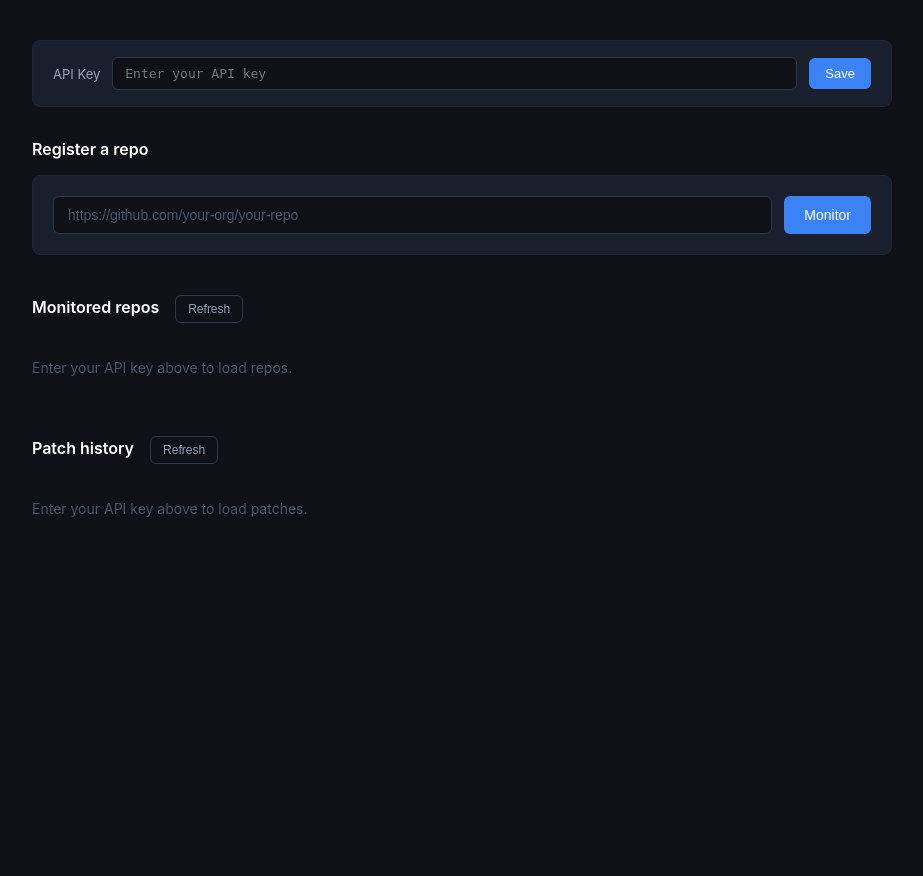
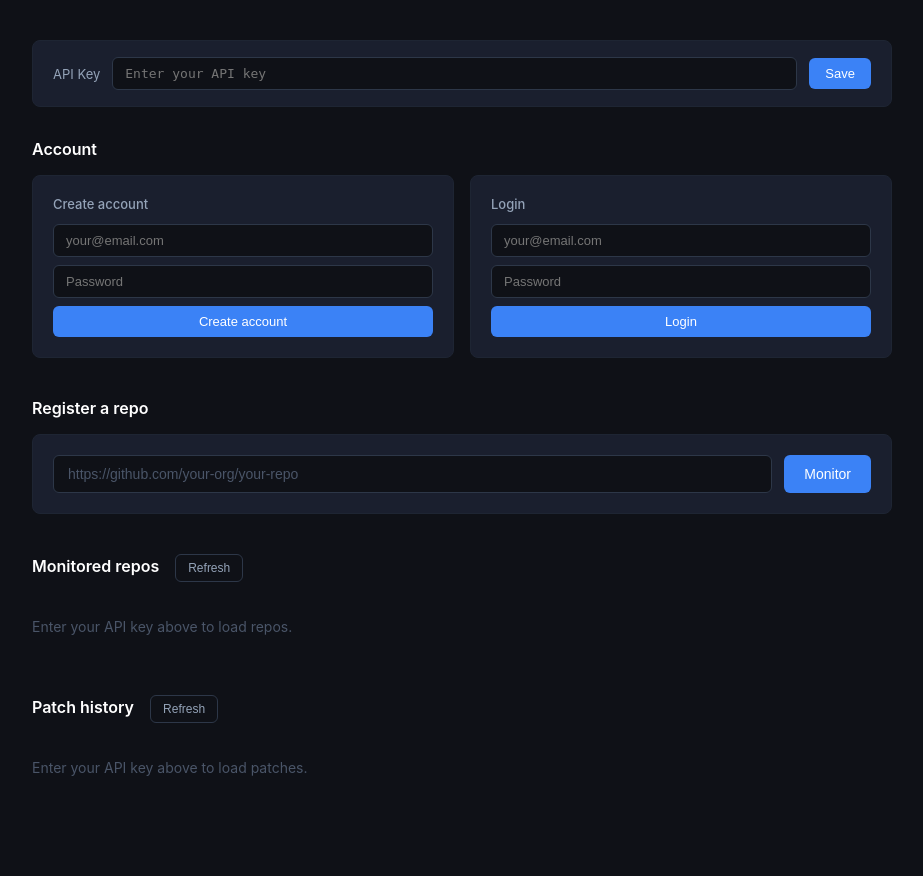
Before and after one commit to jayam-shah/patchpilot, a Python web app: template templates/index.html in a window 1280 px wide. Shown: the part 65-941 px from the top of the page, without its empty margins (178-1101 px from the left). Before the commit the page ends 582 px from the top, so only its background shows below. Run offline with Jinja, Linux system fonts and the light colour scheme; the template is opened without the code that fills it, so the values that code supplies are empty.

Commit message:
Add account registration and login to dashboard

```diff
--- a/templates/index.html
+++ b/templates/index.html
@@ -246,6 +246,35 @@
     </div>
 
     <section>
+        <h2>Account</h2>
+        <div style="display:flex; gap:16px; flex-wrap:wrap;">
+            <div style="flex:1; min-width:240px; background:#1a1f2e; border:1px solid #1e2533; border-radius:8px; padding:20px;">
+                <div style="font-size:13px; color:#94a3b8; margin-bottom:12px; font-weight:500;">Create account</div>
+                <input type="email" id="reg-email" placeholder="your@email.com"
+                    style="width:100%; background:#0f1117; border:1px solid #2d3748; border-radius:6px; padding:8px 12px; color:#e2e8f0; font-size:13px; margin-bottom:8px;" />
+                <input type="password" id="reg-password" placeholder="Password"
+                    style="width:100%; background:#0f1117; border:1px solid #2d3748; border-radius:6px; padding:8px 12px; color:#e2e8f0; font-size:13px; margin-bottom:8px;" />
+                <button onclick="registerUser()"
+                    style="width:100%; background:#3b82f6; color:#fff; border:none; border-radius:6px; padding:8px; font-size:13px; cursor:pointer;">
+                    Create account
+                </button>
+                <div class="msg" id="reg-msg"></div>
+            </div>
+            <div style="flex:1; min-width:240px; background:#1a1f2e; border:1px solid #1e2533; border-radius:8px; padding:20px;">
+                <div style="font-size:13px; color:#94a3b8; margin-bottom:12px; font-weight:500;">Login</div>
+                <input type="email" id="login-email" placeholder="your@email.com"
+                    style="width:100%; background:#0f1117; border:1px solid #2d3748; border-radius:6px; padding:8px 12px; color:#e2e8f0; font-size:13px; margin-bottom:8px;" />
+                <input type="password" id="login-password" placeholder="Password"
+                    style="width:100%; background:#0f1117; border:1px solid #2d3748; border-radius:6px; padding:8px 12px; color:#e2e8f0; font-size:13px; margin-bottom:8px;" />
+                <button onclick="loginUser()"
+                    style="width:100%; background:#3b82f6; color:#fff; border:none; border-radius:6px; padding:8px; font-size:13px; cursor:pointer;">
+                    Login
+                </button>
+                <div class="msg" id="login-msg"></div>
+            </div>
+        </div>
+    </section>
+    <section>
         <h2>Register a repo</h2>
         <div class="register-form">
             <input type="text" id="repo-url" placeholder="https://github.com/your-org/your-repo" />
@@ -422,6 +451,54 @@
         loadRepos();
         loadPatches();
     }
+
+    async function registerUser() {
+    const email = document.getElementById('reg-email').value.trim();
+    const password = document.getElementById('reg-password').value;
+    const msg = document.getElementById('reg-msg');
+    msg.className = 'msg';
+    const res = await fetch(`${API}/auth/register`, {
+        method: 'POST',
+        headers: { 'Content-Type': 'application/json' },
+        body: JSON.stringify({ email, password }),
+    });
+    const data = await res.json();
+    if (res.ok) {
+        localStorage.setItem('patchpilot_api_key', data.api_key);
+        document.getElementById('api-key').value = data.api_key;
+        msg.textContent = 'Account created! API key saved automatically.';
+        msg.className = 'msg success';
+        loadRepos();
+        loadPatches();
+    } else {
+        msg.textContent = `Error: ${data.detail}`;
+        msg.className = 'msg error';
+    }
+}
+
+async function loginUser() {
+    const email = document.getElementById('login-email').value.trim();
+    const password = document.getElementById('login-password').value;
+    const msg = document.getElementById('login-msg');
+    msg.className = 'msg';
+    const res = await fetch(`${API}/auth/login`, {
+        method: 'POST',
+        headers: { 'Content-Type': 'application/json' },
+        body: JSON.stringify({ email, password }),
+    });
+    const data = await res.json();
+    if (res.ok) {
+        localStorage.setItem('patchpilot_api_key', data.api_key);
+        document.getElementById('api-key').value = data.api_key;
+        msg.textContent = `Logged in as ${data.email}. API key loaded.`;
+        msg.className = 'msg success';
+        loadRepos();
+        loadPatches();
+    } else {
+        msg.textContent = `Error: ${data.detail}`;
+        msg.className = 'msg error';
+    }
+}
 </script>
 
 </body>
```
